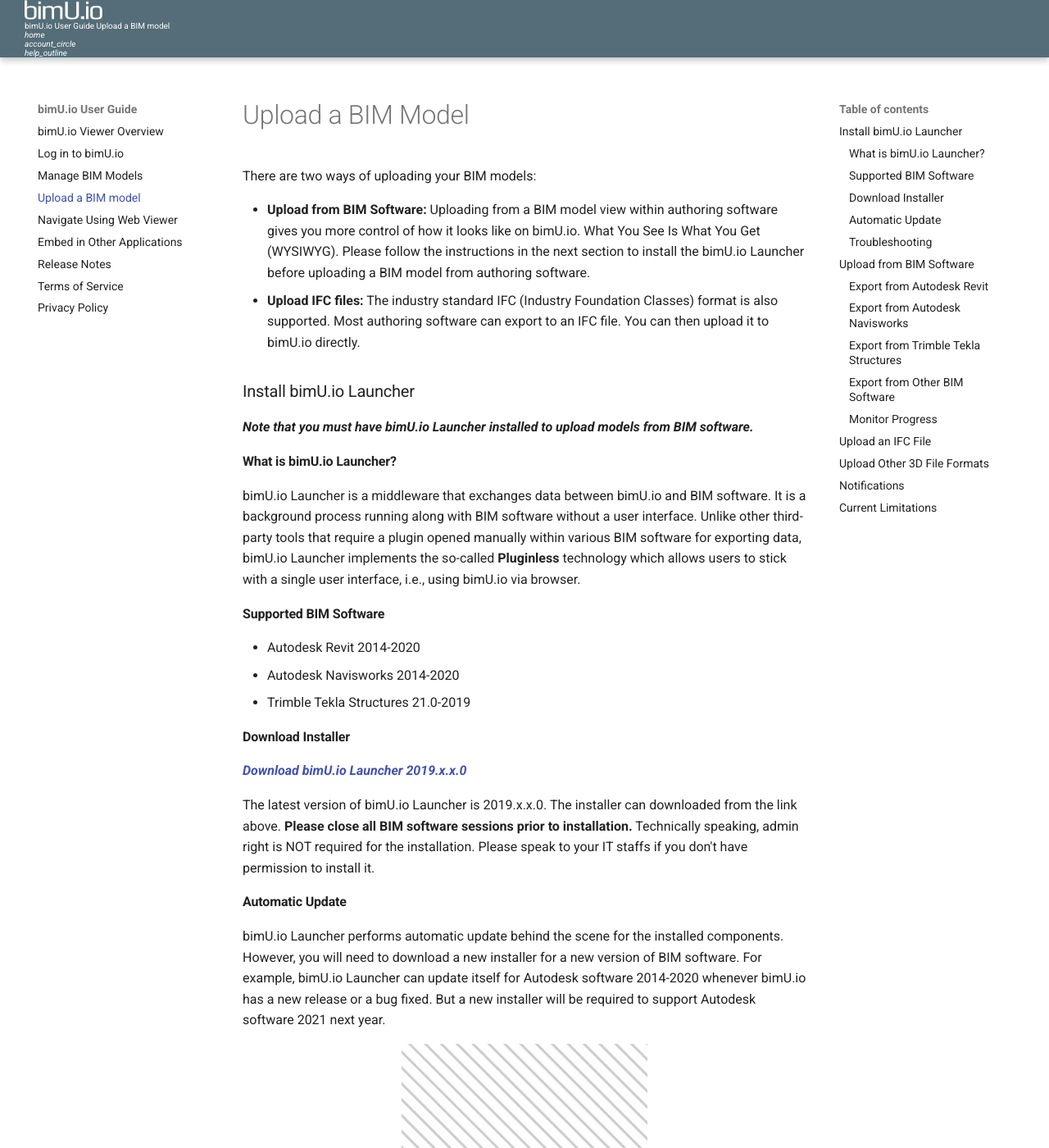
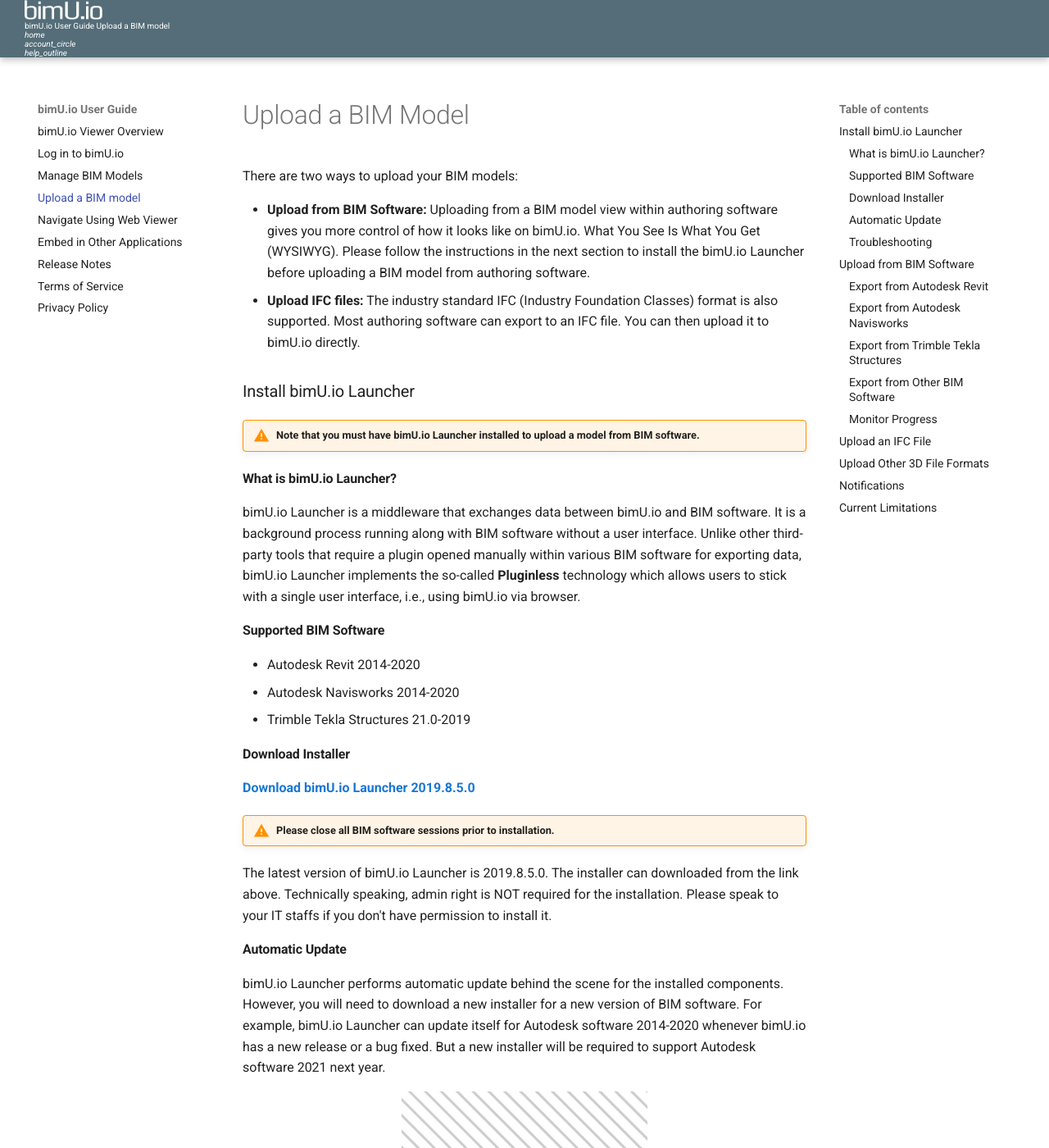
Before and after one commit to Transformosa/bimU.io.Docs, an MkDocs documentation site: the page built from docs/upload-a-bim-model.md, in a window 1280 px wide and 1400 px high. Shown: the whole window at 82% size. Built offline with MkDocs 1.6.1 and Material for MkDocs 9.7.7, drawn with Linux system fonts in a browser that asks for light colours; comment, search, counter and statistics services are not loaded; some of the changed text lies outside the part shown.

Commit message:
tweaked styles and fixed typos

```diff
--- a/docs/css/custom.css
+++ b/docs/css/custom.css
@@ -2,3 +2,7 @@
     display: table;
     margin: 0 auto;
 }
+
+[data-md-color-primary=blue-grey] .md-typeset a {
+    color: #1976D2
+}
--- a/docs/upload-a-bim-model.md
+++ b/docs/upload-a-bim-model.md
@@ -1,13 +1,13 @@
 # Upload a BIM Model
 
-There are two ways of uploading your BIM models:
+There are two ways to upload your BIM models:
 
 - **Upload from BIM Software:** Uploading from a BIM model view within authoring software gives you more control of how it looks like on bimU.io. What You See Is What You Get (WYSIWYG). Please follow the instructions in the next section to install the bimU.io Launcher before uploading a BIM model from authoring software.
 - **Upload IFC files:** The industry standard IFC (Industry Foundation Classes) format is also supported. Most authoring software can export to an IFC file. You can then upload it to bimU.io directly.
 
 ### Install bimU.io Launcher
 
-**_Note that you must have bimU.io Launcher installed to upload models from BIM software._**
+!!! warning "Note that you must have bimU.io Launcher installed to upload a model from BIM software."
 
 #### What is bimU.io Launcher?
 
@@ -21,9 +21,11 @@
 
 #### Download Installer
 
-**_<a href="#" target="_blank">Download bimU.io Launcher 2019.x.x.0</a>_**
+**<a href="#" target="_blank">Download bimU.io Launcher 2019.8.5.0</a>**
 
-The latest version of bimU.io Launcher is 2019.x.x.0. The installer can downloaded from the link above. **__Please close all BIM software sessions prior to installation.__** Technically speaking, admin right is NOT required for the installation. Please speak to your IT staffs if you don't have permission to install it.
+!!! warning "Please close all BIM software sessions prior to installation."
+
+The latest version of bimU.io Launcher is 2019.8.5.0. The installer can downloaded from the link above. Technically speaking, admin right is NOT required for the installation. Please speak to your IT staffs if you don't have permission to install it.
 
 #### Automatic Update
 
@@ -45,8 +47,8 @@
 
 If you have any problem installing or using bimU.io Launcher, please log a support ticket with the following two items attached if they exist:
 
-- **Log File:** Open Windows File Explorer and paste **%localappdata%\temp\bimU.io.log** in the address bar. The log file is stored as **launcher.log** in the folder.
-- **Error Code:** An error code would be shown in browser When something goes wrong on bimU.io.
+- **Log File:** Open Windows File Explorer and paste `%localappdata%\temp\bimU.io.log` in the address bar. The log file is stored as `launcher.log` in the folder.
+- **Error Code:** An error code, such as `No BIM software is currently opened. Error code: 1002`, would be shown in browser when something goes wrong on bimU.io.
 
 ### Upload from BIM Software
 
@@ -78,25 +80,25 @@
 
 #### Export from Autodesk Revit
 
-_2D View_ and _Family Document_ are NOT supported for export at the moment. You must have a _3D View_ opened to start the upload process. Visible _Linked Models_ in the current _3D View_ are exported, too.
+`2D View` and `Family Document` are NOT supported for export at the moment. You must have a `3D View` opened to start the upload process. Visible `Linked Models` in the current `3D View` are exported, too.
 
-Visisblity and appearance of _Elements_ can be determined based on a number of factors, such as _Section Box_, _Visibility/Graphic Override_, _Temporary Hide/Isolate_, etc.
+Visisblity and appearance of `Elements` can be determined based on a number of factors, such as `Section Box`, `Visibility/Graphic Override`, `Temporary Hide/Isolate`, etc.
 
-Both _Type Parameters_ and _Instance Parameters_ are exported. Some file metadata, such as _Document_ properties, _Project Information_, _Project Position_, _Site Location_, etc. are exported, too. Model coordinates are converted to _Shared Coordinates_.
+Both `Type Parameters` and `Instance Parameters` are exported. Some file metadata, such as `Document` properties, `Project Information`, `Project Position`, `Site Location`, etc. are exported, too. Model coordinates are converted to `Shared Coordinates`.
 
 #### Export from Autodesk Navisworks
 
-Appearance of _Model Items_ can be determined by _Color and Transparency Override_. However, _Sectioning_ is NOT currently supported. If you don't want to export some of the _Model Items_, you'll have to select and hide them manually.
+Appearance of `Model Items` can be determined by `Color and Transparency Override`. However, `Sectioning` is NOT currently supported. If you don't want to export some of the `Model Items`, you'll have to select and hide them manually.
 
-Most of the _Properties_ shown in the _Properties Window_ are exported, including _Document_-level properties.
+Most of the `Properties` shown in the `Properties Window` are exported, including `Document`-level properties.
 
 #### Export from Trimble Tekla Structures
 
-Visible _Model Objects_ in the active _Work Area_ are exported. Color settings are defined by Tekla and cannot be changed.
+Visible `Model Objects` in the active `Work Area` are exported. Color settings are defined by Tekla and cannot be changed.
 
-The exported _Model Objects_ include _Part_, _Assembly_, _Pour Object_, _Base Component_.
+The exported `Model Objects` include `Part`, `Assembly`, `Pour Object`, `Base Component`.
 
-The exported properties include _Model Information_, _Project Information_, _User-Defined Attributes_, and the properties defined in the _Global Attributes_.
+The exported properties include `Model Information`, `Project Information`, `User-Defined Attributes`, and the properties defined in the `Global Attributes`.
 
 #### Export from Other BIM Software
 
@@ -106,7 +108,9 @@
 
 ![Screenshot](images/placeholder.jpg){: class="center" style="width:300px"}
 
-You can check out the progress from the top menu bar while a model is being exported and uploaded. **DO NOT close the browser window before the upload is finished.** You might cancel it if necessary.
+!!! warning "DO NOT close browser window before the upload is finished."
+
+You can check out the progress from the top menu bar while a model is being exported and uploaded. You might cancel it if necessary.
 
 ### Upload an IFC File
 
@@ -125,8 +129,9 @@
 
 ### Current Limitations
 
-To optimise computing and storage resources, bimU.io limits the size of a model that you can upload to **bimU.io Viewer Free**. Currently, the following soft limits apply per model file and will be increased for paid users in the near future.
+To optimise computing and storage resources, bimU.io limits the size of a model that you can upload to **bimU.io Viewer Free**. Currently, the following soft limits apply per model file and will be increased for paid users in the near future. These should be sufficient for most use cases.
 
 - **Compressed upload file size:** 100 MB
 - **Number of visible model elements:** 100,000
 - **Uncompressed model geometry size:** 400 MB
+- **IFC upload file size:** 150 MB
```
Also changed, not shown: docs/embed-in-other-applications.md (+5 -3 lines), docs/index.md (+2 -2 lines), docs/manage-bim-models.md (+2 -2 lines), docs/navigate-using-web-viewer.md (+19 -12 lines).
